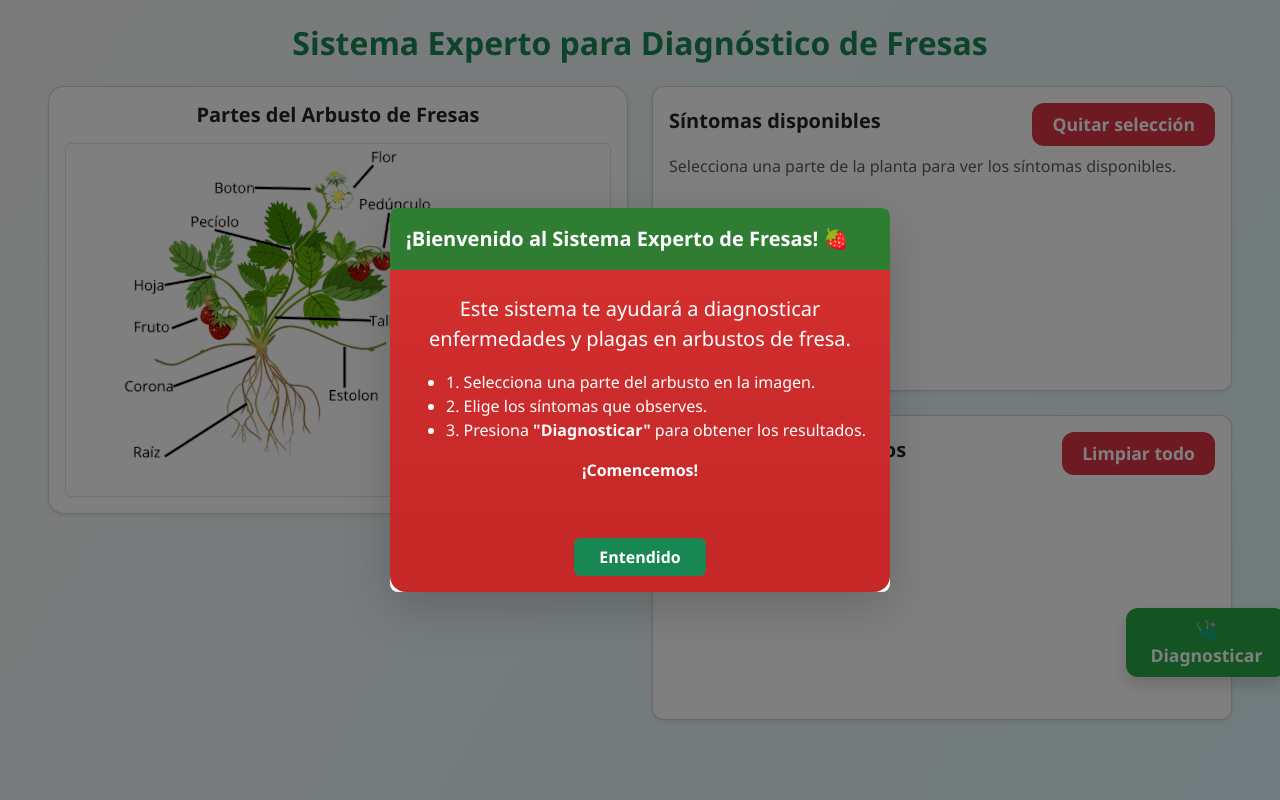
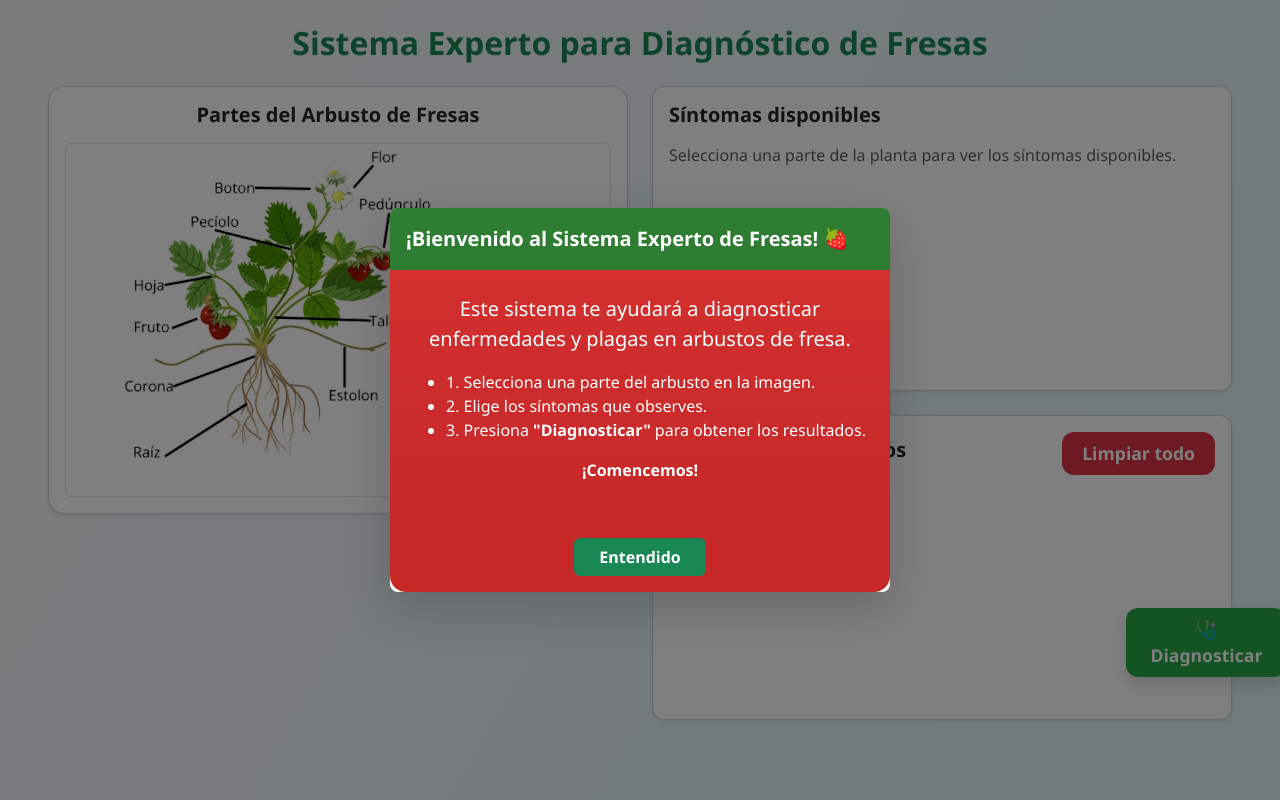
Before and after one commit to slimh4cker/Strawberry-Diagnosis, a Flask app: page / in a window 1280 px wide. Run offline with Flask 3, Linux system fonts and the light colour scheme; some libraries are stand-ins or nearby versions.

Commit message:
Quitamos el boton de "quitar seleccion"

```diff
--- a/src/frontend/static/selector.js
+++ b/src/frontend/static/selector.js
@@ -189,11 +189,11 @@ async function obtenerSintomasParaParte(clave) {
 
 
 // Quitar selección de síntomas disponibles
-document.getElementById("btn-limpiar-disponibles").addEventListener("click", () => {
+/* document.getElementById("btn-limpiar-disponibles").addEventListener("click", () => {
     document.querySelectorAll(".sintoma-check.active").forEach(btn => {
         btn.classList.remove("active");
     });
-});
+}); */
 
 // Limpiar completamente la selección de síntomas
 document.getElementById("btn-limpiar-sintomas").addEventListener("click", () => {
--- a/src/frontend/templates/index.html
+++ b/src/frontend/templates/index.html
@@ -78,9 +78,9 @@
             <h5 class="fw-semibold">Síntomas disponibles</h5>
 
             <!-- BOTÓN QUITAR SELECCIÓN -->
-            <button id="btn-limpiar-disponibles" class="btn btn-secondary btn-sm">
+            <!-- <button id="btn-limpiar-disponibles" class="btn btn-secondary btn-sm">
                 Quitar selección
-            </button>
+            </button> -->
         </div>
 
         <div id="lista-sintomas" class="text-muted">
```
